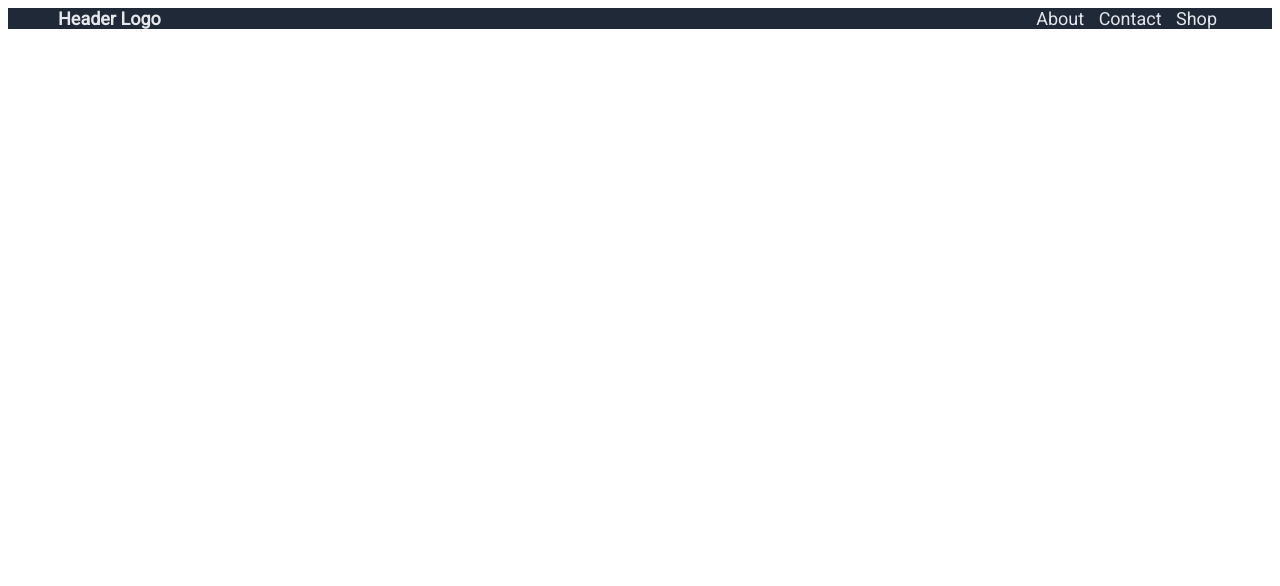
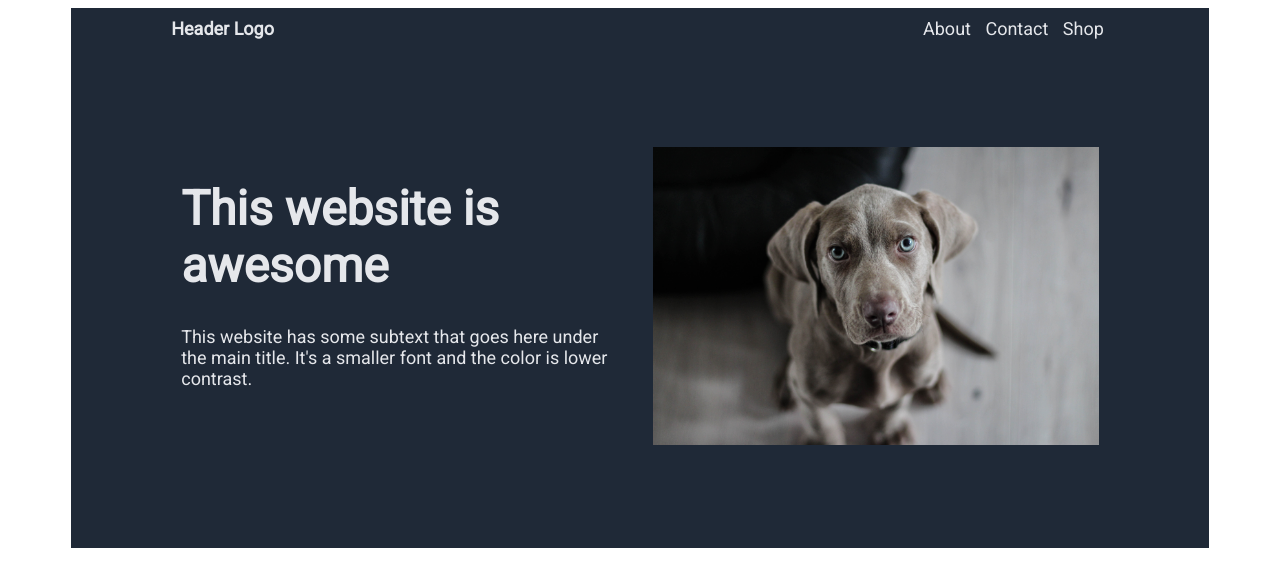
Before and after one commit to rob-robson/Landing-page-TOP, a plain HTML site: page index.html in a window 1280 px wide. Drawn offline with Linux system fonts and the light colour scheme.

Commit message:
Finish headder, add headder image

```diff
--- a/index.html
+++ b/index.html
@@ -16,6 +16,18 @@
         <a href="./shop.html">Shop</a>
         </div>
     </nav>
+    <header>
+        <div id="hero-text">
+            <h1 id="hero-title">This website is awesome</h1>
+            <p>
+                This website has some subtext that goes here under the main title.
+                It's a smaller font and the color is lower contrast.
+            </p>
+        </div>
+        <div id="hero-image">
+            <img src="./images/dog.jpg" alt="Dog" />
+        </div>
+    </header>
 
 </body>
 </html>
--- a/style.css
+++ b/style.css
@@ -3,8 +3,12 @@ nav {
     color: #E5E7EB;
     font-size: 18px;
     display: flex;
-    width: 100%;
+    width: 90%;
     font-family: roboto, arial, sans-serif;
+    justify-content: center;
+    padding-top: 10px;
+    margin: 0 auto;
+    height: 30px;
 }
 
 nav a {
@@ -15,10 +19,53 @@ nav a {
 
 #links {
     margin-left: auto;
-    margin-right: 50px;
+    margin-right: 100px;
 }
 
 #logo {
-    margin-left: 50px;
+    margin-left: 100px;
     font-weight: bold;
 }
+
+header {
+    background-color: #1F2937;
+    color: #E5E7EB;
+    font-family: roboto, arial, sans-serif;
+    display: flex;
+    gap: 5px;
+    width: 90%;
+    justify-content: center;
+    margin: 0 auto;
+    height: 500px;
+    align-items: center;
+}
+
+header div {
+    width: 600px;
+    height: 300px;
+    padding: 10px;
+}
+
+#hero-title {
+    font-size: 48px;
+}
+
+#hero-text {
+    margin-left: 100px;
+    justify-content: left;
+    font-size: 18px;
+    color: #E5E7EB;
+}
+
+#hero-image {
+    margin-right: 100px;
+    align-content: center;
+    justify-content: center;
+    width: 600px;
+    height: auto;
+}
+
+#hero-image img {
+    width: 100%;
+    height: auto;
+}
```
Also changed, not shown: images/dog.jpg (added).
